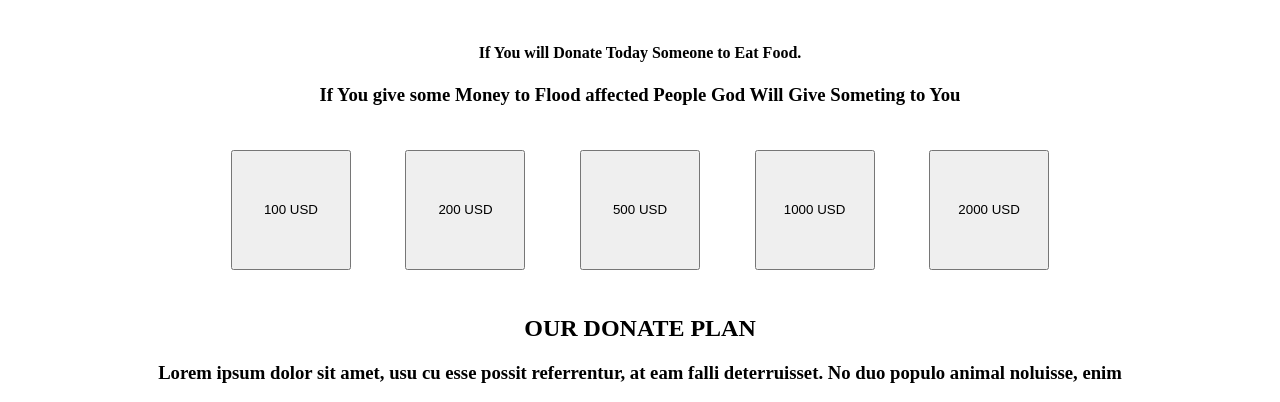
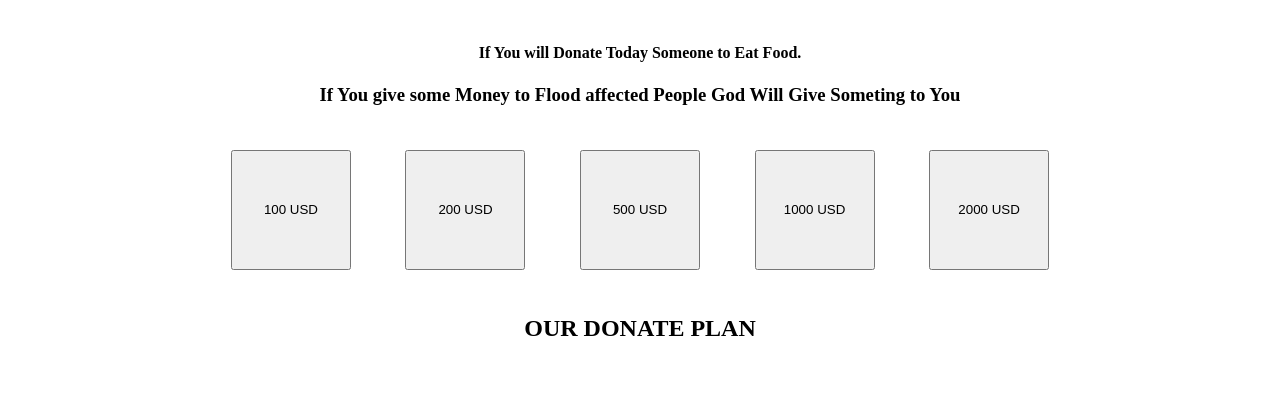
Before and after one commit to tarikulsk/for-humanity, a plain HTML site: page index.html in a window 1280 px wide. Shown: the part 807-1209 px from the top of the page. After the commit the page ends 1169 px from the top, so only its background shows below. Drawn offline with Linux system fonts and the light colour scheme.

Commit message:
kichui na

```diff
--- a/index.html
+++ b/index.html
@@ -38,8 +38,7 @@
 
     <section class="kichu">
         <h1>OUR DONATE PLAN</h1>
-        <h3> Lorem ipsum dolor sit amet, usu cu esse possit referrentur, at eam falli
-            deterruisset. No duo populo animal noluisse, enim</h3>
+        <h3> </h3>
 
     </section>
     <section class=".kichu">
```
